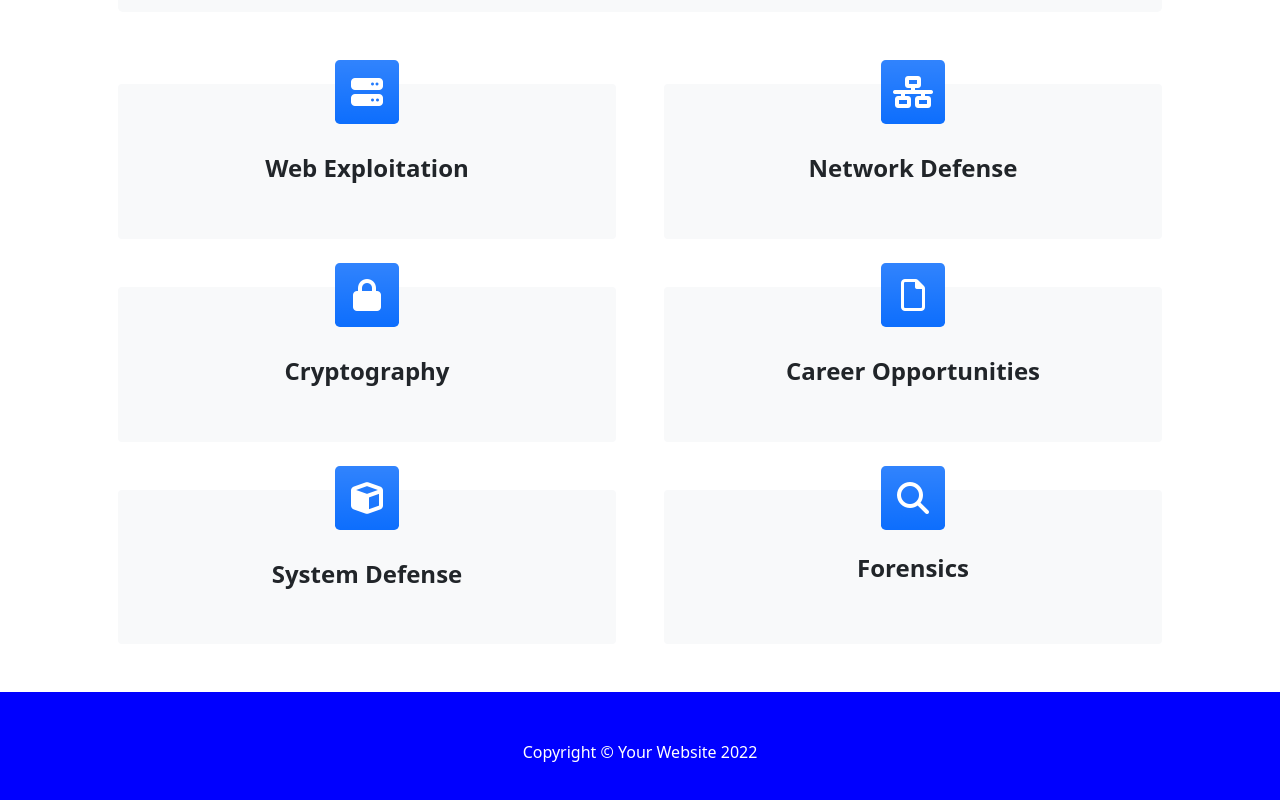
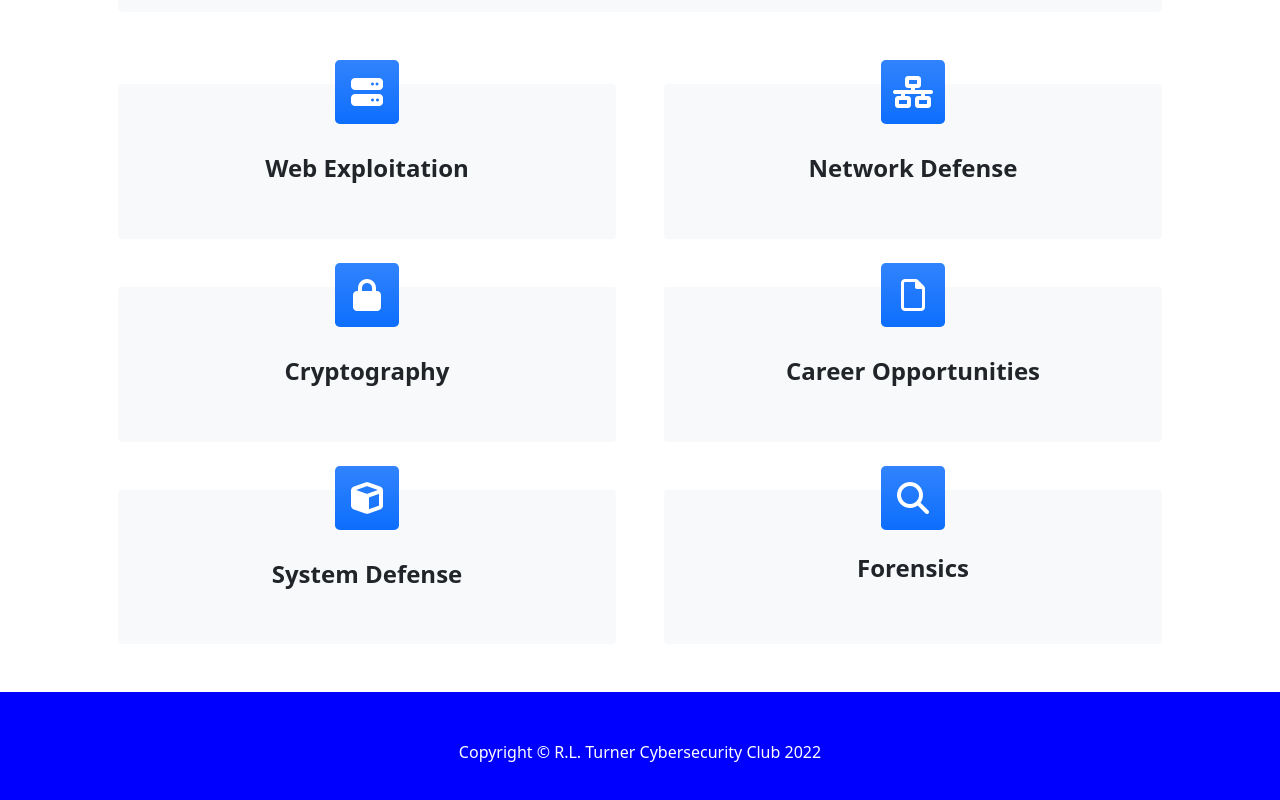
Before and after one commit to rlturnersec/rlturnersec.club, a plain HTML site: page index.html in a window 1280 px wide. Shown: the part 537-1337 px from the top of the page. Drawn offline with nearby package versions, Linux system fonts and the light colour scheme.

Commit message:
update index.html

```diff
--- a/index.html
+++ b/index.html
@@ -36,8 +36,6 @@
                 <div class="p-4 p-lg-5 bg-light rounded-3 text-center">
                     <div class="m-4 m-lg-5">
                         <h1 class="display-5 fw-bold">R.L. Turner Cybersecurity Club</h1>
-                        <!-- <p class="fs-4">Interested in technology? Want to learning about hacking? Want to learn about protecting yourself</p> -->
-                        <!-- <a class="btn btn-primary btn-lg" href="#!">Call to action</a> -->
                         <img class="w-100 mx-auto d-block" style="max-width: 250px;" src="https://rlturnersec.club/assets/img/lion-cybersec-logo.png" />
                     </div>
                 </div>
@@ -113,7 +111,7 @@
         </section>
         <!-- Footer-->
         <footer class="py-5 bg-blue">
-            <div class="container"><p class="m-0 text-center text-white">Copyright &copy; Your Website 2022</p></div>
+            <div class="container"><p class="m-0 text-center text-white">Copyright &copy; R.L. Turner Cybersecurity Club 2022</p></div>
         </footer>
         <!-- Bootstrap core JS-->
         <script src="https://cdn.jsdelivr.net/npm/bootstrap@5.1.3/dist/js/bootstrap.bundle.min.js"></script>
```
